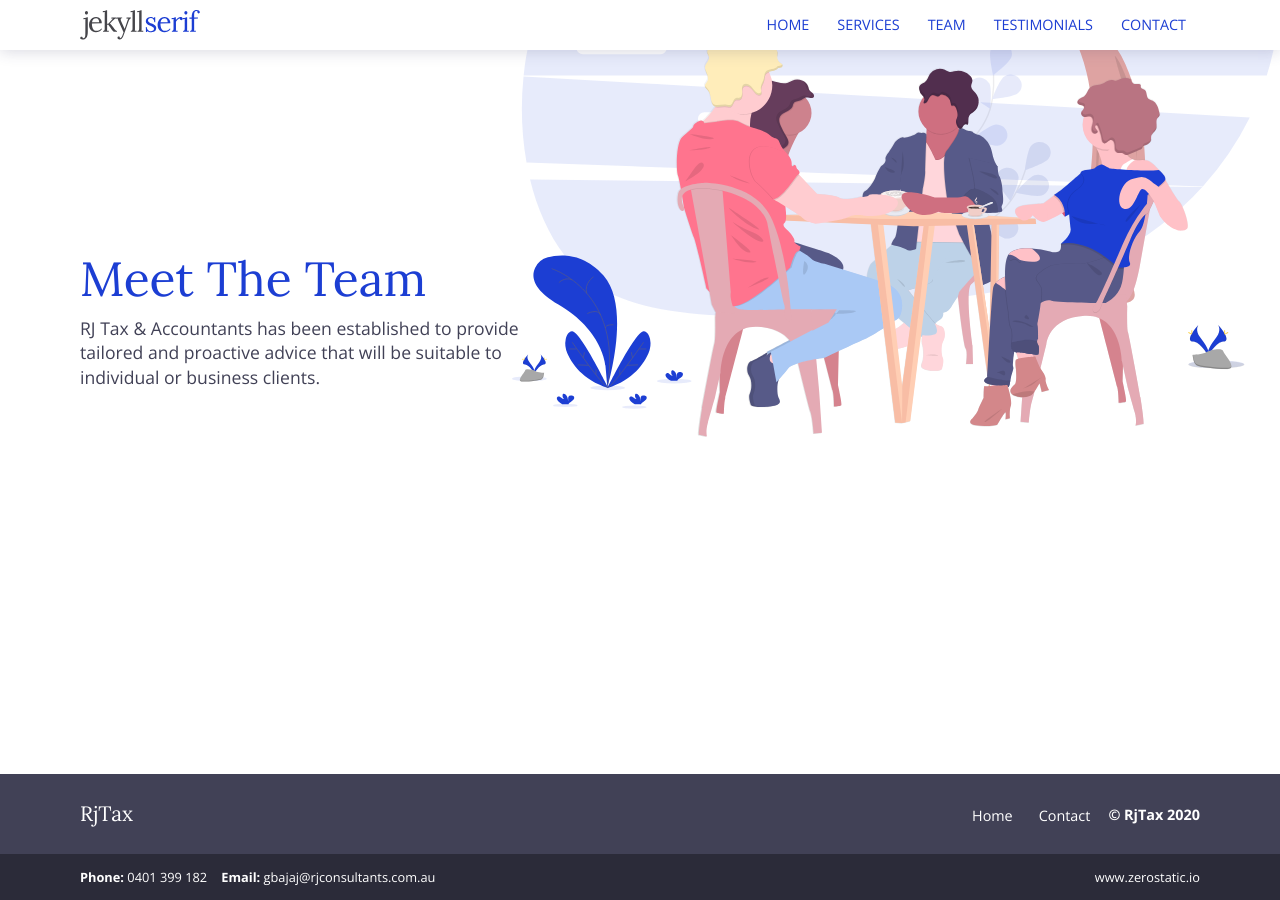
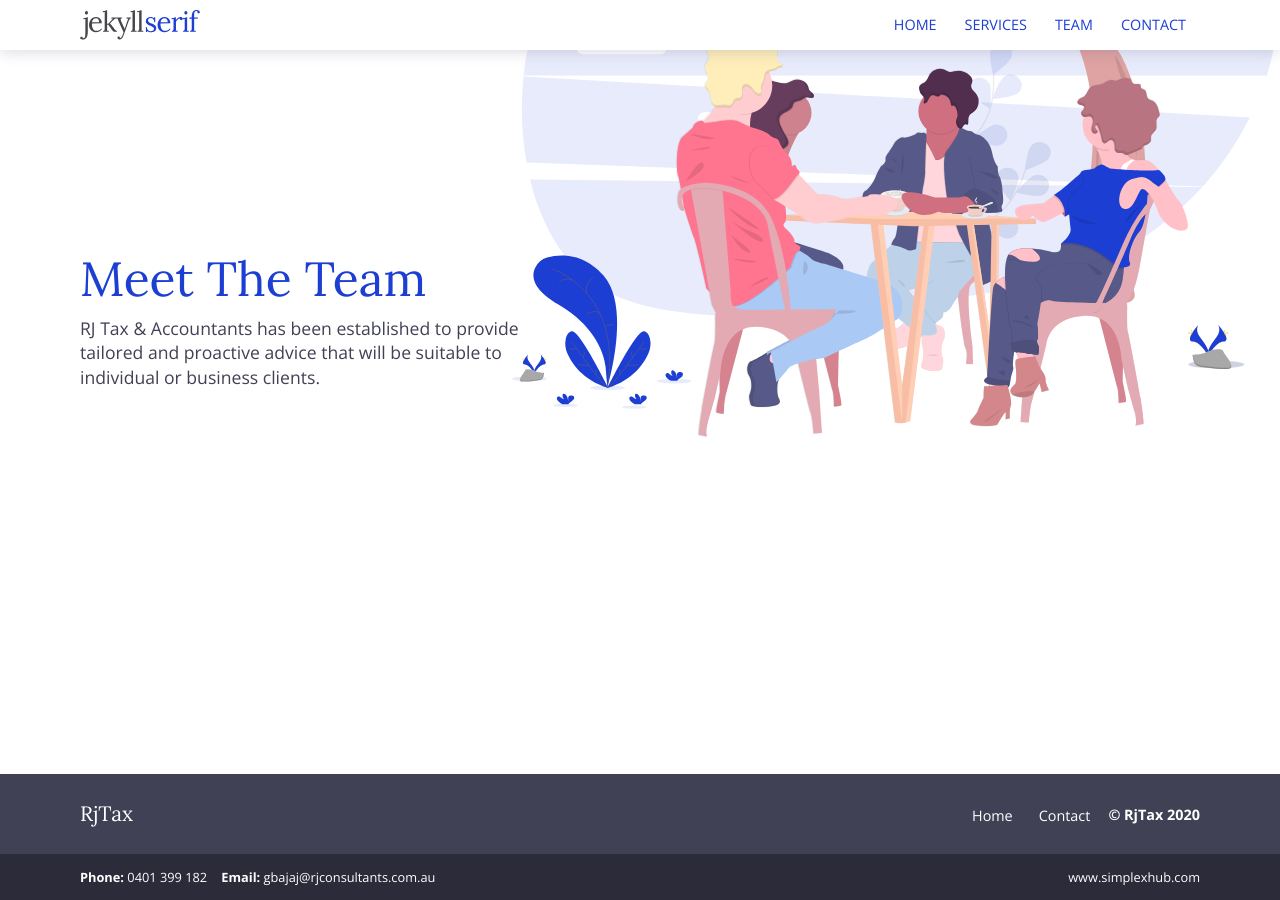
Before and after one commit to rjtax/rjtaxwebsite, a Jekyll site: the page built from team.html, in a window 1280 px wide. Built offline with Jekyll 4.4.1, drawn with Linux system fonts in a browser that asks for light colours.

Commit message:
logo changed, testimonial removed, simplexhub instead zero (#5)
Co-authored-by: frsummit@simplexhub.com <www.frsummit1@gmail.com>

```diff
--- a/_includes/main-menu.html
+++ b/_includes/main-menu.html
@@ -3,7 +3,7 @@
     <li><a href="{{site.baseurl}}/" class="{% if page.url == '/' %}current{% endif %}">Home</a></li>
     <li><a href="{{site.baseurl}}/services/" class="{% if page.url contains 'services' %}current{% endif %}">Services</a></li>
     <li><a href="{{site.baseurl}}/team/" class="{% if page.url contains 'team' %}current{% endif %}">Team</a></li>
-    <li><a href="{{site.baseurl}}/testimonials/" class="{% if page.url contains 'testimonials' %}current{% endif %}">Testimonials</a></li>
+    <!-- <li><a href="{{site.baseurl}}/testimonials/" class="{% if page.url contains 'testimonials' %}current{% endif %}">Testimonials</a></li> -->
     <li><a href="{{site.baseurl}}/contact/" class="{% if page.url contains 'contact' %}current{% endif %}">Contact</a></li>
   </ul>
 </div>
--- a/_includes/sub-footer.html
+++ b/_includes/sub-footer.html
@@ -9,7 +9,7 @@
                 {{ site.data.contact.email }}</a></li>
           </ul>
           <ul>
-            <li><a href="https://www.zerostatic.io">www.zerostatic.io</a></li>
+            <li><a href="http://www.simplexhub.com/">www.simplexhub.com</a></li>
           </ul>
         </div>
       </div>
```
Also changed, not shown: images/favicon.png.
